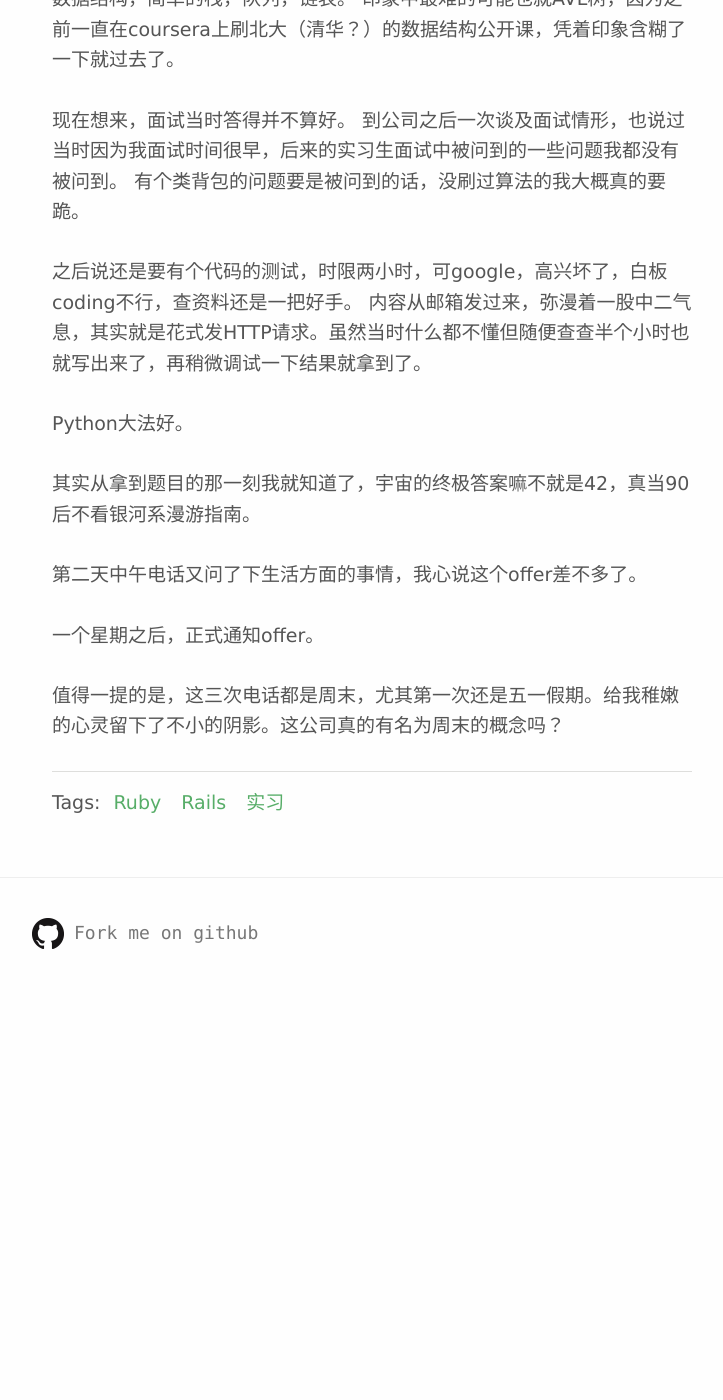
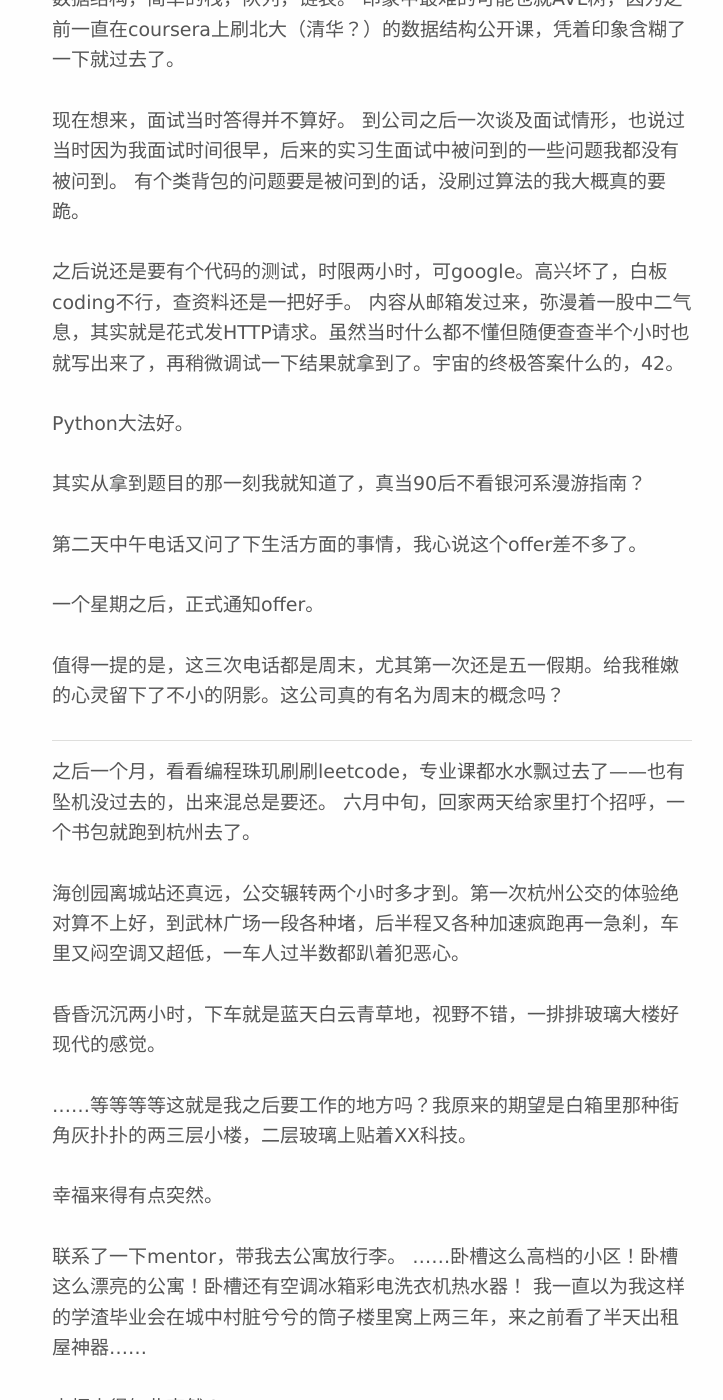
Before and after one commit to XLRES/xlres.github.io, a Jekyll site: the page built from _posts/2015-08-31-backend_engineer_internship_in_summer.md, in a window 1280 px wide and 1400 px high, scrolled down 674 px. Shown: the whole window, without its empty margins (268-991 px from the left). Built offline with Jekyll 4.4.1, drawn with Linux system fonts in a browser that asks for light colours; Markdown is read by kramdown in place of the engine named in the settings; comment, search, counter and statistics services are not loaded; before the commit the page ends 1632 px from its top, so only the background shows below that; some of the changed text lies outside the part shown.

Commit message:
Append a charpter to the post of intership in summer

```diff
--- a/_posts/2015-08-31-backend_engineer_internship_in_summer.md
+++ b/_posts/2015-08-31-backend_engineer_internship_in_summer.md
@@ -27,12 +27,12 @@
 到公司之后一次谈及面试情形，也说过当时因为我面试时间很早，后来的实习生面试中被问到的一些问题我都没有被问到。
 有个类背包的问题要是被问到的话，没刷过算法的我大概真的要跪。
 
-之后说还是要有个代码的测试，时限两小时，可google，高兴坏了，白板coding不行，查资料还是一把好手。
-内容从邮箱发过来，弥漫着一股中二气息，其实就是花式发HTTP请求。虽然当时什么都不懂但随便查查半个小时也就写出来了，再稍微调试一下结果就拿到了。
+之后说还是要有个代码的测试，时限两小时，可google。高兴坏了，白板coding不行，查资料还是一把好手。
+内容从邮箱发过来，弥漫着一股中二气息，其实就是花式发HTTP请求。虽然当时什么都不懂但随便查查半个小时也就写出来了，再稍微调试一下结果就拿到了。宇宙的终极答案什么的，42。
 
 Python大法好。
 
-其实从拿到题目的那一刻我就知道了，宇宙的终极答案嘛不就是42，真当90后不看银河系漫游指南。
+其实从拿到题目的那一刻我就知道了，真当90后不看银河系漫游指南？
 
 第二天中午电话又问了下生活方面的事情，我心说这个offer差不多了。
 
@@ -41,3 +41,26 @@
 值得一提的是，这三次电话都是周末，尤其第一次还是五一假期。给我稚嫩的心灵留下了不小的阴影。这公司真的有名为周末的概念吗？
 
 ---
+
+之后一个月，看看编程珠玑刷刷leetcode，专业课都水水飘过去了——也有坠机没过去的，出来混总是要还。
+六月中旬，回家两天给家里打个招呼，一个书包就跑到杭州去了。
+
+海创园离城站还真远，公交辗转两个小时多才到。第一次杭州公交的体验绝对算不上好，到武林广场一段各种堵，后半程又各种加速疯跑再一急刹，车里又闷空调又超低，一车人过半数都趴着犯恶心。
+
+昏昏沉沉两小时，下车就是蓝天白云青草地，视野不错，一排排玻璃大楼好现代的感觉。
+
+……等等等等这就是我之后要工作的地方吗？我原来的期望是白箱里那种街角灰扑扑的两三层小楼，二层玻璃上贴着XX科技。
+
+幸福来得有点突然。
+
+联系了一下mentor，带我去公寓放行李。
+……卧槽这么高档的小区！卧槽这么漂亮的公寓！卧槽还有空调冰箱彩电洗衣机热水器！
+我一直以为我这样的学渣毕业会在城中村脏兮兮的筒子楼里窝上两三年，来之前看了半天出租屋神器……
+
+幸福来得如此突然！
+
+晚上mentor叫上大家一起吃饭。超级有默契一起安静玩手机的开发，话根本停不下来的产品，见我第一句话问星座的设计。
+
+好有趣。
+
+---
```
